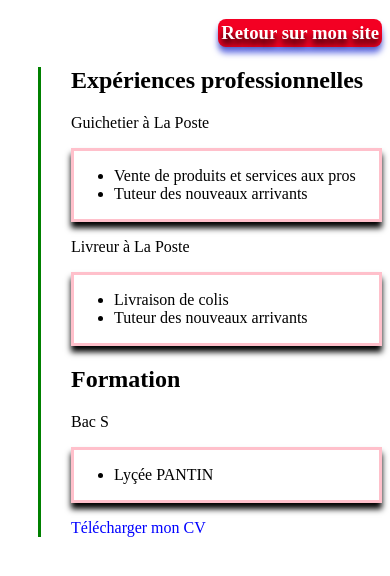
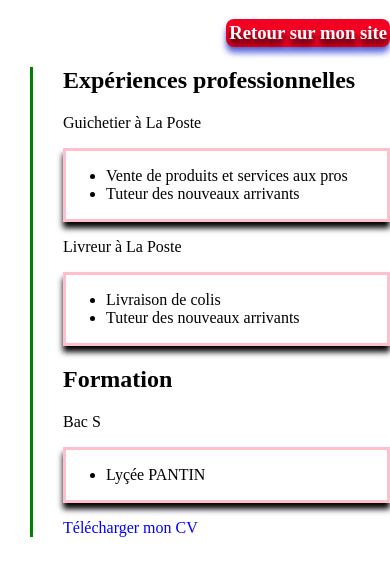
Before and after one commit to Will-I-Am-2020/LandingV1, a plain HTML site: page CV.html in a window 390 px wide. Shown: the part 68-644 px from the top of the page. Drawn offline with Linux system fonts and the light colour scheme.

Commit message:
test smart v5

```diff
--- a/css/style2cv.css
+++ b/css/style2cv.css
@@ -86,3 +86,20 @@ a:hover /* Apparence au survol des liens */
    text-decoration: underline;
    color: #09147E;
 }
+
+
+
+/* Vos règles CSS pour les mobiles ici */
+
+
+@media(max-width: 480px){
+
+
+body {
+		height: auto;
+		width: auto;
+		margin: 0;
+		padding: 0;
+	}
+
+}
```
